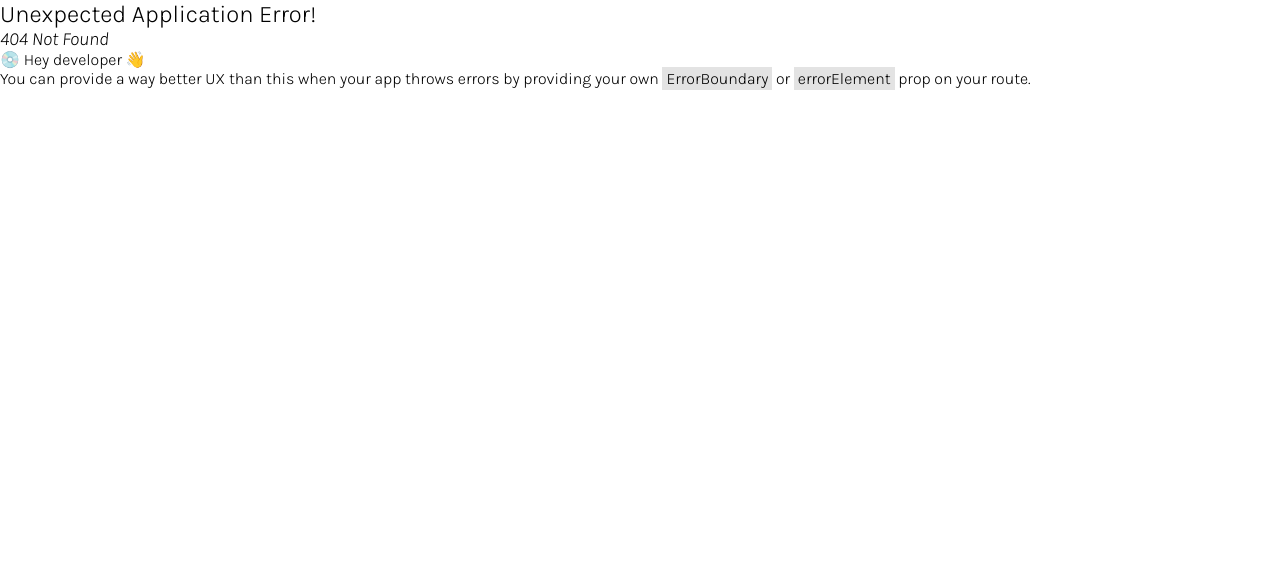
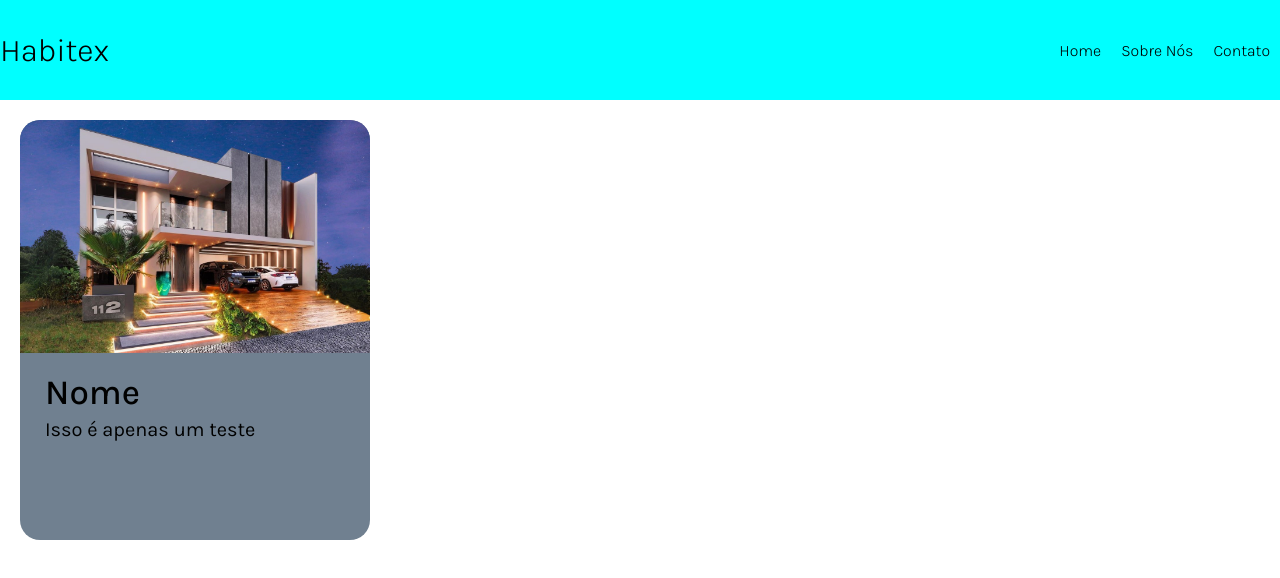
Before and after one commit to PedroHBSousa/habitex-front-end, a React (Create React App) app: page / in a window 1280 px wide. Before the commit this address had no page. Shown: the top 578 px of the page. Built offline with nearby package versions, Linux system fonts and the light colour scheme.

Commit message:
feat: desenvolvimento dos cards

```diff
--- /dev/null
+++ b/src/global/components/BatchCard/index.jsx
@@ -0,0 +1,16 @@
+import styles from "./styles.module.css";
+import Teste from "../BatchCard/teste.jpg";
+
+function batchCard() {
+  return (
+    <div className={styles.container}>
+      <img src={Teste} className={styles.img} alt="Imagem de um teste" />
+      <div className={styles.body}>
+        <h1 className={styles.title}>Nome</h1>
+        <h1 className={styles.description}>Isso é apenas um teste</h1>
+      </div>
+    </div>
+  );
+}
+
+export default batchCard;
--- /dev/null
+++ b/src/global/components/BatchCard/styles.module.css
@@ -0,0 +1,33 @@
+.container {
+  background-color: slategrey;
+  width: 350px;
+  height: 420px;
+  border-radius: 20px;
+  margin-left: 20px;
+  margin-top: 20px;
+}
+
+.img {
+  border-radius: 20px 20px 0 0;
+  width: 100%;
+  /* width: calc(100% - 40px); */
+  /* margin: 20px; */
+}
+
+.body {
+  padding: 25px;
+  margin-top: -10px;
+}
+.title {
+  font-family: "Karla", sans-serif;
+  font-weight: 500;
+  color: black;
+  font-size: 35px;
+  margin-bottom: 5px;
+}
+.description {
+  font-family: "Karla", sans-serif;
+  font-weight: 400;
+  color: black;
+  font-size: 20px;
+}
--- a/src/pages/Home/index.jsx
+++ b/src/pages/Home/index.jsx
@@ -1,6 +1,13 @@
 import Header from "../../global/components/Header";
+import BatchCard from "../../global/components/BatchCard";
 
 function Home() {
-  return <Header />;
+  return (
+    <div>
+      <Header />
+      <BatchCard />
+    </div>
+  );
 }
+
 export default Home;
```
Also changed, not shown: src/App.jsx (deleted, +0 -8 lines), src/index.jsx (+12 -13 lines), src/global/components/BatchCard/teste.jpg (added).
